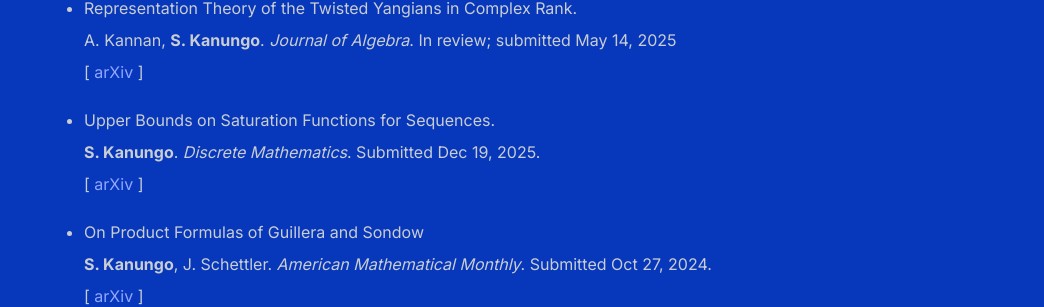
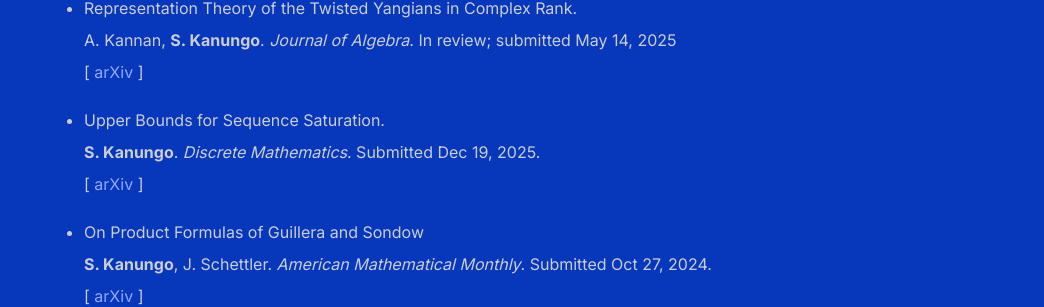
Before and after one commit to shihankanungo/shihankanungo.github.io, a Jekyll site: the page built from papers.md, in a window 1280 px wide. Shown: the part 648-955 px from the top of the page, without its empty margins (236-1280 px from the left). Built offline with Jekyll 4.4.1, drawn with Linux system fonts in a browser that asks for light colours.

Commit message:
Update papers.md

```diff
--- a/papers.md
+++ b/papers.md
@@ -16,7 +16,7 @@
   A. Kannan, **S. Kanungo**. *Journal of Algebra*. In review; submitted May 14, 2025 <br />
   \[ [arXiv](https://arxiv.org/abs/2505.06463) \]
 
-- Upper Bounds on Saturation Functions for Sequences. <br />
+- Upper Bounds for Sequence Saturation. <br />
   **S. Kanungo**. *Discrete Mathematics*. Submitted Dec 19, 2025. <br />
   \[ [arXiv](https://arxiv.org/abs/2512.17683) \]
 
```
